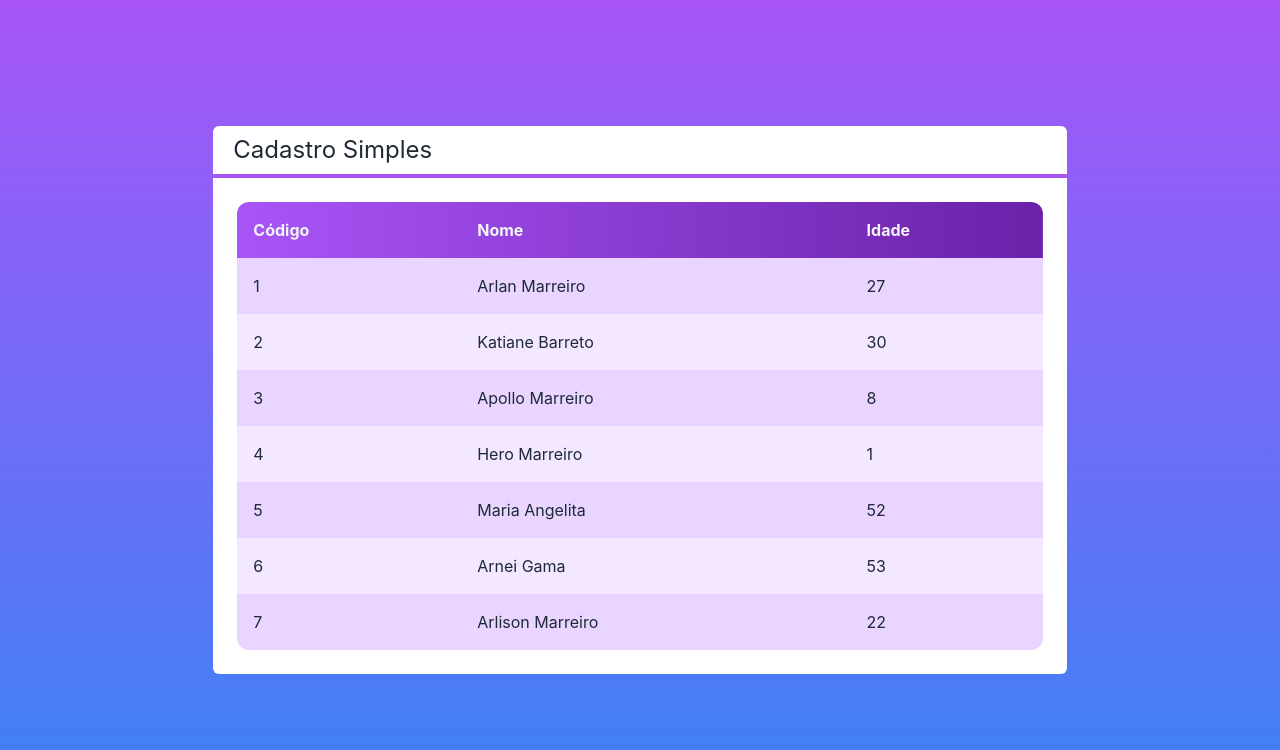
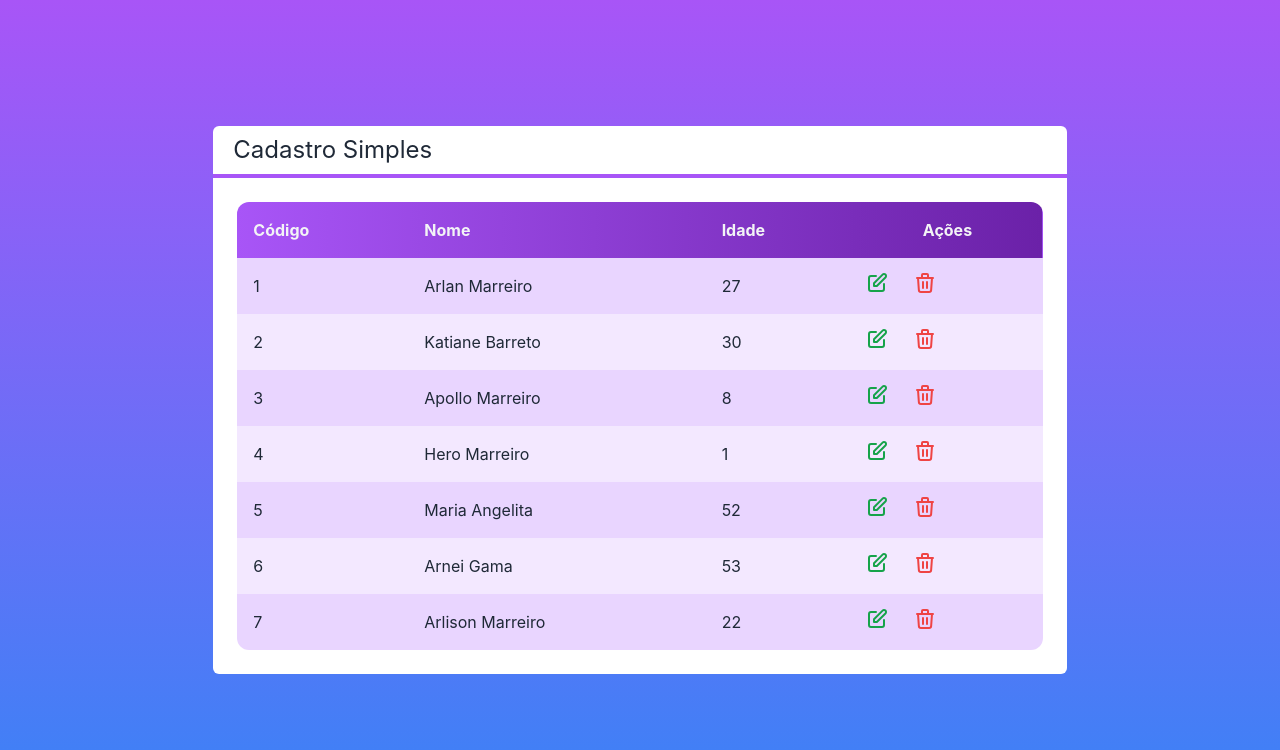
Before and after one commit to arlansonic/NextJS-Crud, a Next.js app: page / in a window 1280 px wide. Shown: the top 750 px of the page. Built offline with nearby package versions, Linux system fonts and the light colour scheme.

Commit message:
Puxando os clientes através do Editar e Excluir, adicionando função: ClienteSelecionado e Excluido

```diff
--- a/src/components/Tabela.tsx
+++ b/src/components/Tabela.tsx
@@ -17,7 +17,7 @@ export default function Tabela(props: TabelaProps) {
                 <th className='text-left p-4'>Código</th>
                 <th className='text-left p-4'>Nome</th>
                 <th className='text-left p-4'>Idade</th>
-                {exibirAcoes ? <th className='p-4'>Ações</th> : false}
+                {exibirAcoes ? <th className='p-4'> Ações </th> : false}
             </tr>
         )
     }
@@ -40,13 +40,13 @@ export default function Tabela(props: TabelaProps) {
         return (
             <td className={`flex`}>
                 {props.clienteSelecionado ? (
-                    <button className={`flex justify-center items-center text-green-600 rounded-full p-2 m-1 hover:bg-purple-50 `}>
+                    <button onClick={() => props.clienteSelecionado?.(cliente)} className={`flex justify-center items-center text-green-600 rounded-full hover:bg-purple-50 p-2 m-1`}>
                         {IconeEdit}
                     </button>
                 ) : false}
 
                 {props.clienteExcluido ? (
-                    <button className={`flex justify-center items-center text-red-500 rounded-full p-2 m-1 hover:bg-purple-50 `}>
+                    <button onClick={() => props.clienteExcluido?.(cliente)} className={`flex justify-center items-center text-red-500 rounded-full hover:bg-purple-50 p-2 m-1`}>
                         {IconeDel}
                     </button>
                 ) : false}
--- a/src/pages/index.tsx
+++ b/src/pages/index.tsx
@@ -14,10 +14,23 @@ export default function Home() {
     new Cliente('Arlison Marreiro', 22, '7')
   ]
 
+  function clienteSelecionado(cliente: Cliente) {
+    // console.log(cliente.nome)
+    alert(cliente.nome)
+  }
+
+  function clienteExcluido(cliente: Cliente) {
+    // console.log(`Excluir: ${cliente.nome}`)
+    alert(`Exluir: ${cliente.nome}`)
+  }
+
   return (
     <div className={`flex justify-center items-center h-screen bg-gradient-to-t from-blue-500 to-purple-500 text-white`}>
       <Layout titulo="Cadastro Simples">
-        <Tabela clientes={clientes}></Tabela>
+        <Tabela clientes={clientes}
+          clienteSelecionado={clienteSelecionado}
+          clienteExcluido={clienteExcluido}
+        />
       </Layout>
     </div>
   )
```
